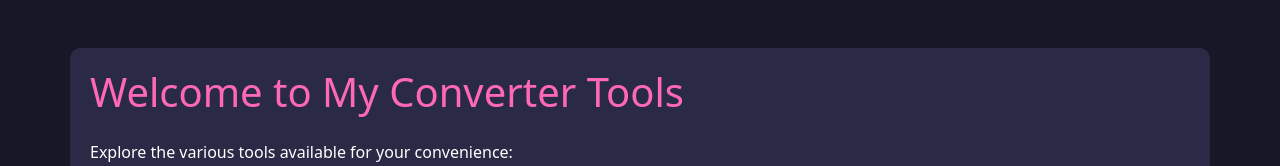
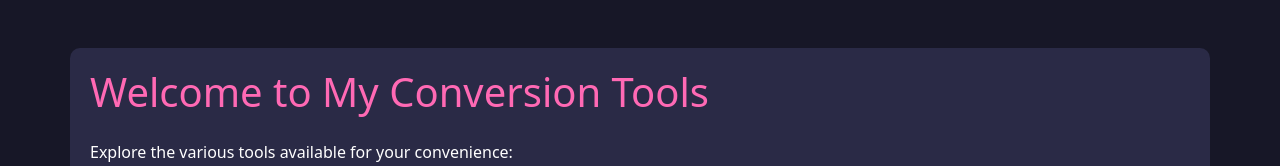
Before and after one commit to Arskan17/Converters, a plain HTML site: page index.html in a window 1280 px wide. Shown: the top 166 px of the page. Drawn offline with nearby package versions, Linux system fonts and the light colour scheme.

Commit message:
Update index.html

```diff
--- a/index.html
+++ b/index.html
@@ -12,7 +12,7 @@
 </head>
 <body>
     <div class="container mt-5">
-        <h1 class="mb-4">Welcome to My Converter Tools</h1>
+        <h1 class="mb-4">Welcome to My Conversion Tools</h1>
         <p>Explore the various tools available for your convenience:</p>
         <ul>
             <li><a href="Image-Resizer_Web/Image-Resizer">Image Resizer</a> - Resize your images to the desired dimensions.</li>
```
